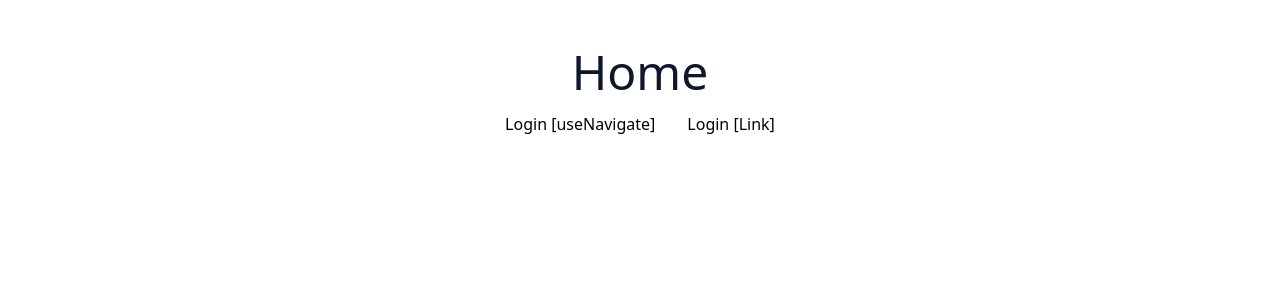
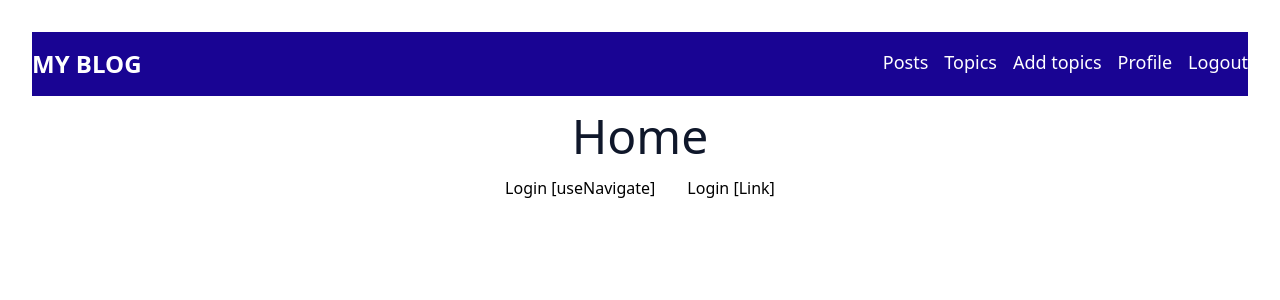
Before and after one commit to carolinebraz/my-blog-app, a React (Vite) app: page / in a window 1280 px wide. Shown: the top 300 px of the page. Built offline with nearby package versions, Linux system fonts and the light colour scheme.

Commit message:
Adiciona componente Navbar

```diff
--- a/src/App.tsx
+++ b/src/App.tsx
@@ -1,4 +1,5 @@
 import './App.css';
+import Navbar from './components/Navbar';
 import Home from './pages/home/Home';
 import Login from './pages/login/Login';
 import { BrowserRouter, Route, Routes } from 'react-router-dom';
@@ -7,6 +8,7 @@ function App() {
   return (
     <>
       <BrowserRouter>
+        <Navbar />
         <Routes>
           <Route path="/" element={<Home />} />
           <Route path="/login" element={<Login />} />
--- /dev/null
+++ b/src/components/Navbar.tsx
@@ -0,0 +1,21 @@
+function Navbar() {
+    return (
+        <>
+            <div className='w-full bg-[#190493] text-white flex justify-center py-4'>
+                <div className="container flex justify-between text-lg">
+                    <div className='text-2xl font-bold uppercase'>My Blog</div>
+
+                    <div className='flex gap-4'>
+                        <div className='hover:underline'>Posts</div>
+                        <div className='hover:underline'>Topics</div>
+                        <div className='hover:underline'>Add topics</div>
+                        <div className='hover:underline'>Profile</div>
+                        <div className='hover:underline'>Logout</div>
+                    </div>
+                </div>
+            </div>
+        </>
+    )
+}
+
+export default Navbar
```
